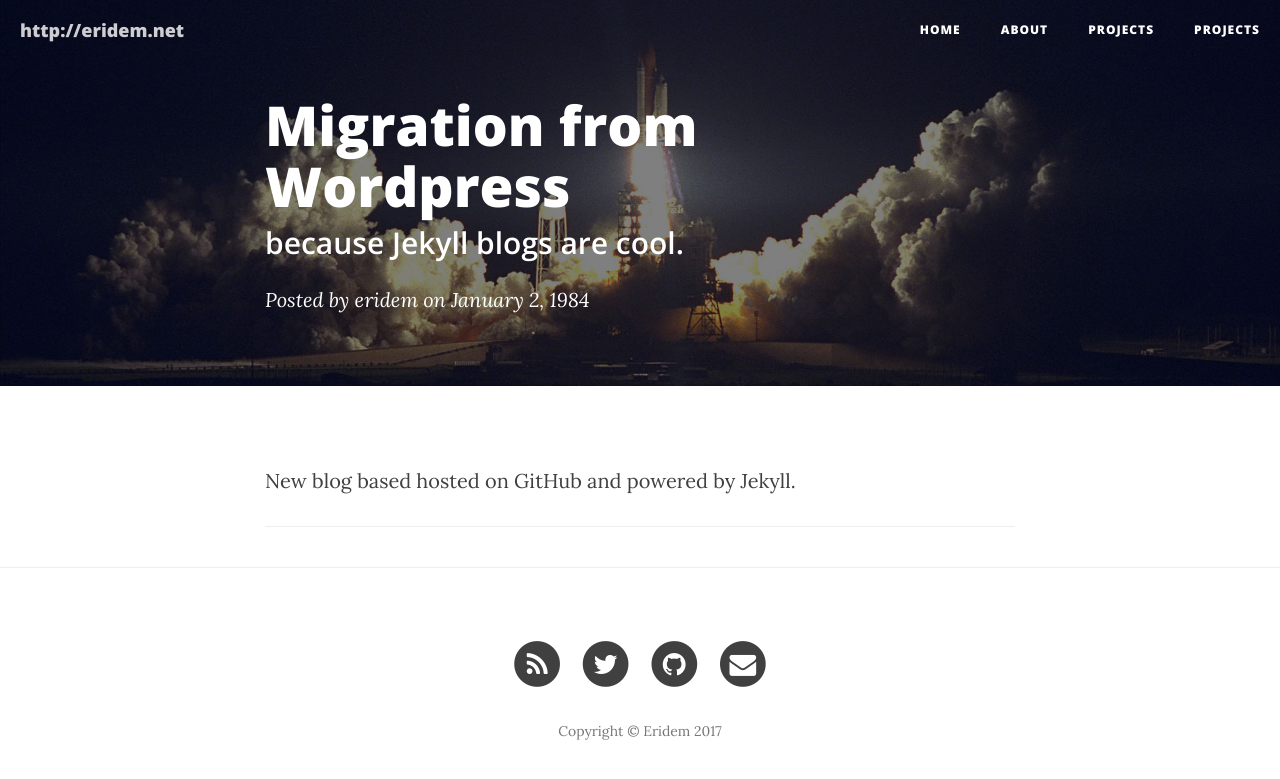
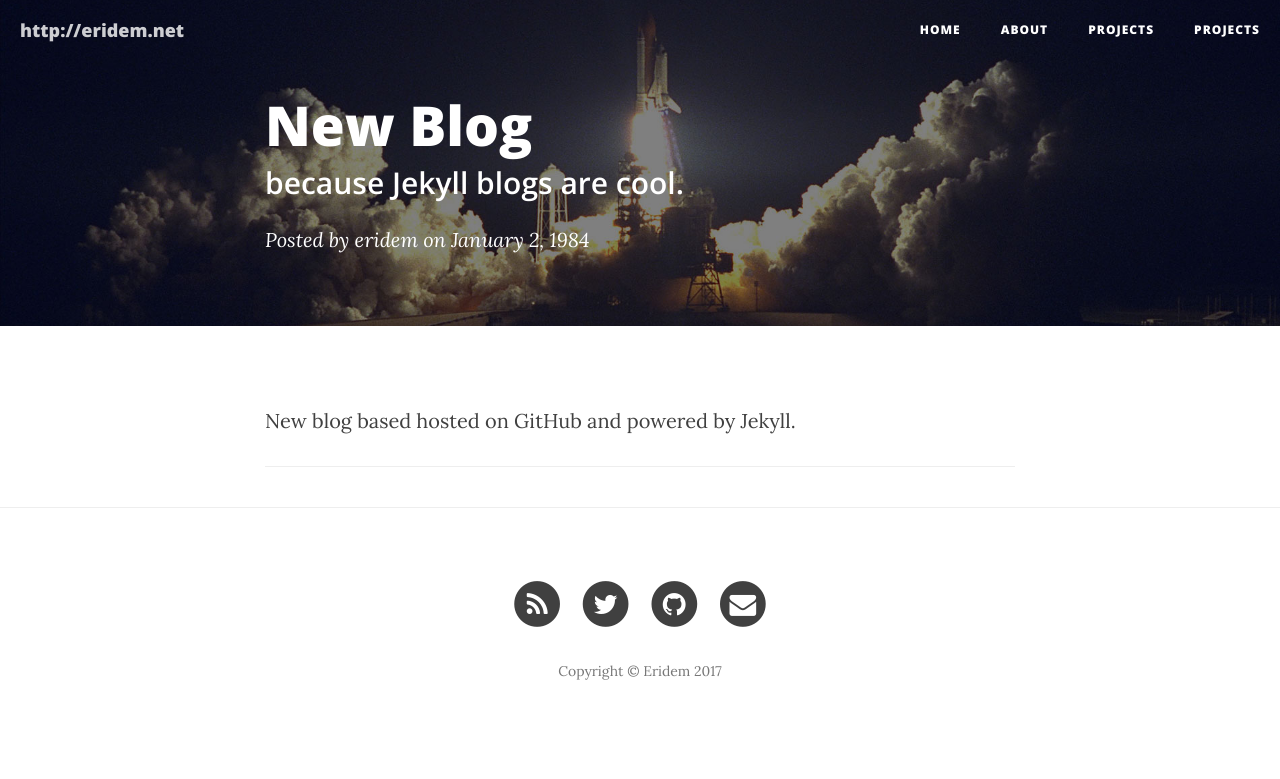
Before and after one commit to eridem/blog, a Jekyll site: the page built from _posts/1984-01-02-new-blog.markdown, in a window 1280 px wide. Shown: the top 779 px of the page. Built offline with Jekyll 4.4.1, drawn with Linux system fonts in a browser that asks for light colours; nearby versions of some CDN libraries.

```diff
--- a/_posts/1984-01-02-new-blog.markdown
+++ b/_posts/1984-01-02-new-blog.markdown
@@ -1,10 +1,10 @@
 ---
 layout:     post
-title:      "Migration from Wordpress"
+title:      "New Blog"
 subtitle:   "because Jekyll blogs are cool."
-date:       1984-01-02 12:00:00
 author:     "eridem"
 header-img: "img/featured/1984-01-02-new-blog.jpg"
+permalink:  new-blog
 ---
 
 New blog based hosted on GitHub and powered by Jekyll.
```
